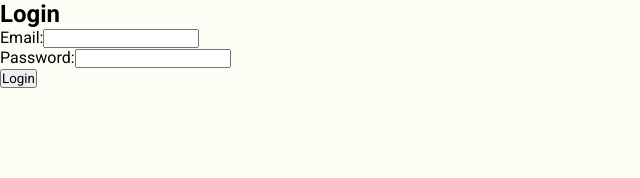
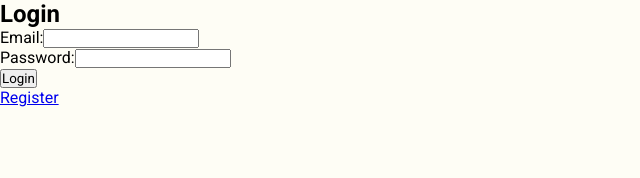
Before and after one commit to maxjhernandezla/miau_client, a React (Vite) app: page /login in a window 1280 px wide. Shown: the top 178 px of the page, without its empty margins (0-640 px from the left). Built offline with nearby package versions, Linux system fonts and the light colour scheme.

Commit message:
login and register buttons

```diff
--- a/src/pages/Login.jsx
+++ b/src/pages/Login.jsx
@@ -2,7 +2,7 @@
 import { useState } from 'react';
 import { useContext } from 'react';
 import { LoginContext } from '../context/LoginContext';
-import { useNavigate } from 'react-router-dom';
+import { useNavigate, NavLink } from 'react-router-dom';
 
 const Login = () => {
   const [formData, setFormData] = useState({
@@ -57,6 +57,7 @@
         </div>
         <button type="submit">Login</button>
       </form>
+      <NavLink to="/register">Register</NavLink>
       {error && <p style={{ color: 'red' }}>{error}</p>}
     </div>
   );
--- a/src/pages/Register.jsx
+++ b/src/pages/Register.jsx
@@ -2,6 +2,7 @@
 import { useState } from 'react';
 import { useContext } from 'react';
 import { LoginContext } from '../context/LoginContext';
+import { NavLink } from 'react-router-dom';
 
 const Register = () => {
   const [formData, setFormData] = useState({
@@ -78,6 +79,7 @@
         </div>
         <button type="submit">Register</button>
       </form>
+      <NavLink to="/register">Register</NavLink>
     </div>
   );
 };
```
